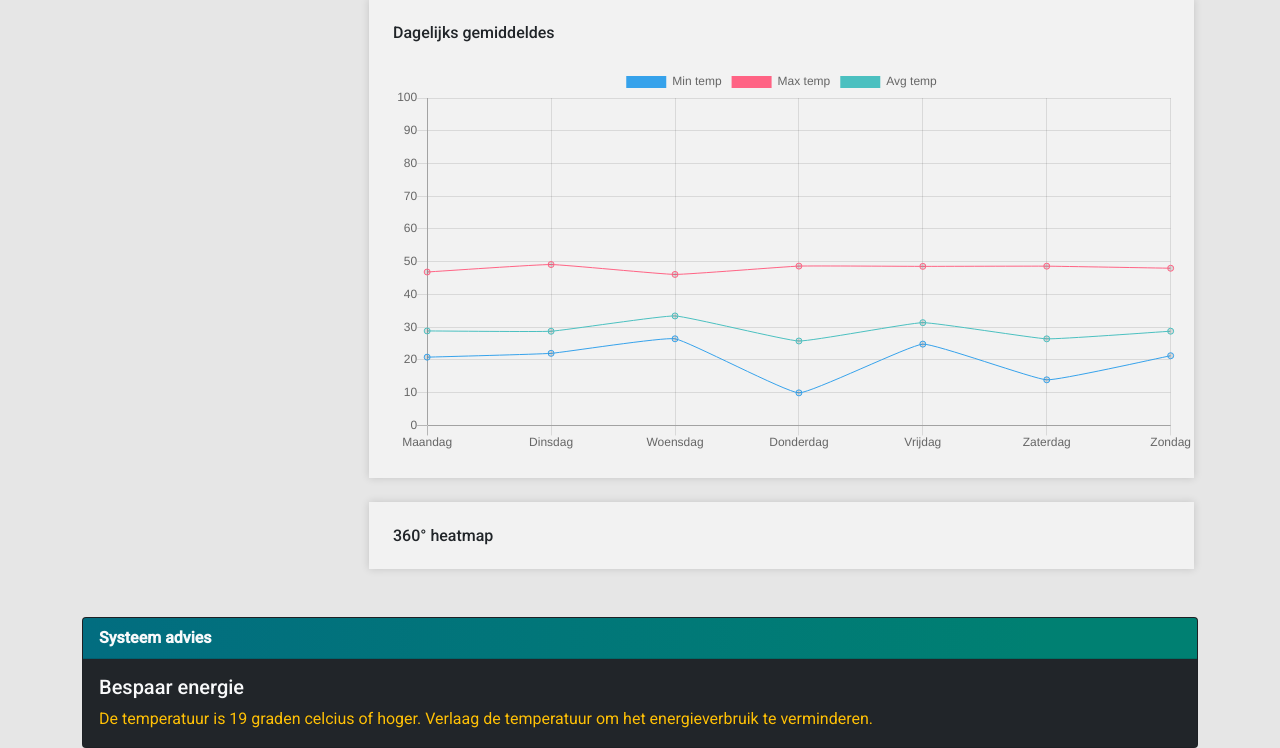
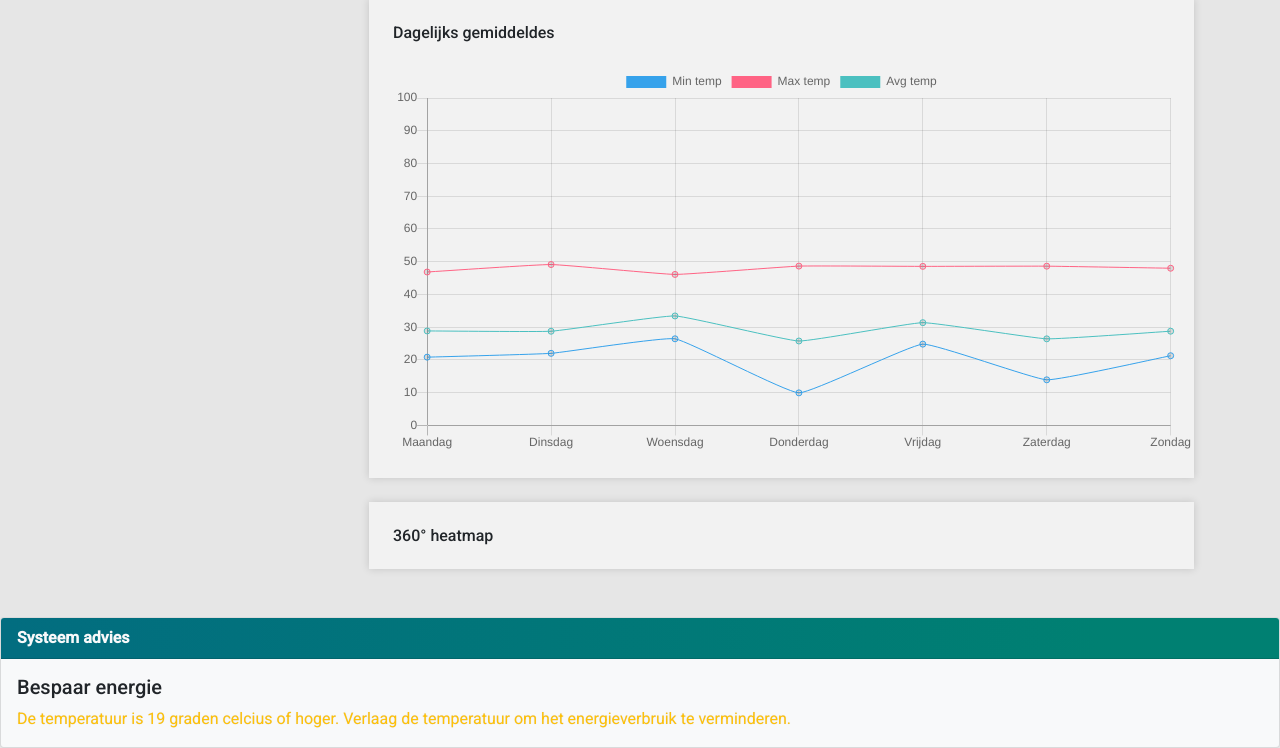
Before and after one commit to Mbalhakim/ChillCheck, a Flask app: page /dashboard in a window 1280 px wide. Shown: the part 310-1058 px from the top of the page. Run offline with Flask 2, Linux system fonts and the light colour scheme; a user stored in the database is signed in; data comes from the database, SQL or seed files in the repository; some libraries are stand-ins or nearby versions.

Commit message:
Adjusted styling

```diff
--- a/server/templates/advies.html
+++ b/server/templates/advies.html
@@ -1,9 +1,9 @@
-<div class="container">
-    <div class="card bg-dark">
+<div class="advies-bg">
+    <div class="card bg-light">
   <div class="card-header text-light fw-bold advies">
     Systeem advies
   </div>
-  <div class="card-body text-light">
+  <div class="card-body text-dark">
     <h5 class="card-title">Bespaar energie</h5>
     {% if advies == 0 %}
     <p class="card-text text-warning">De temperatuur is onder 16.5 graden gedaalt. Stel het bij.</p>
@@ -14,9 +14,6 @@
     {% if advies == 2 %}
     <p class="card-text text-success">De huidige temperatuur is goed bijgesteld. U bespaart energie.</p>
     {% endif %}
-
-
-
   </div>
 </div>
 
```
